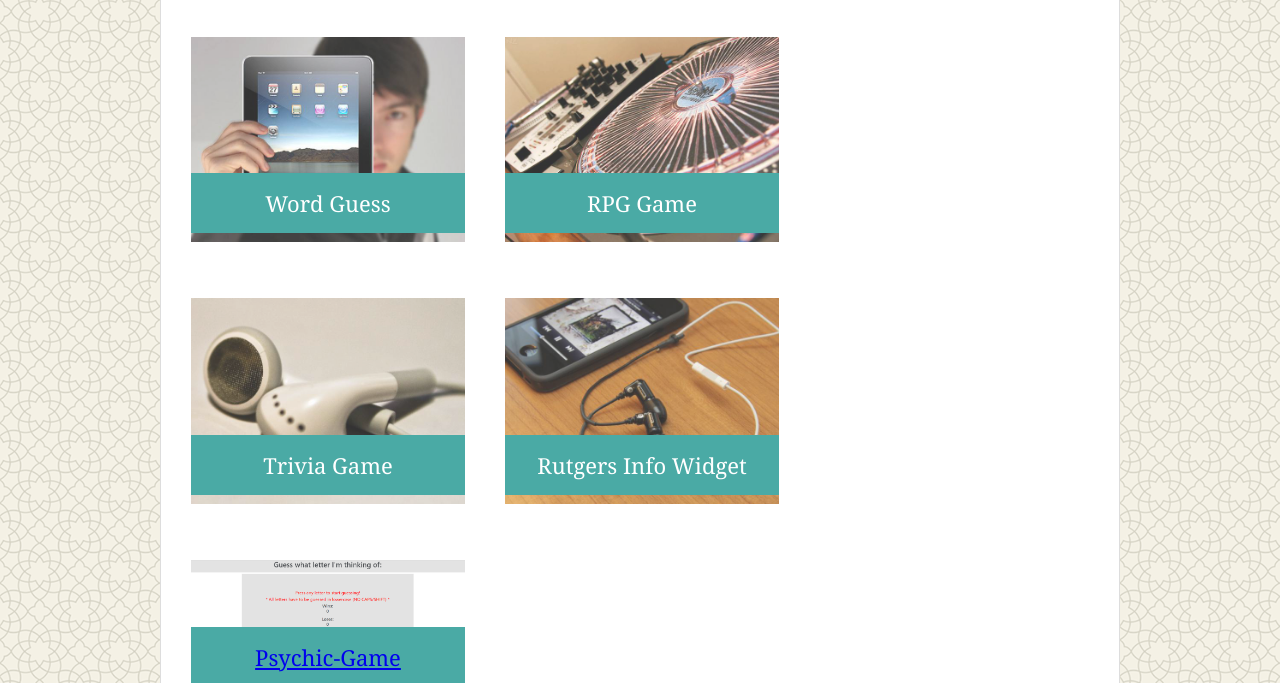
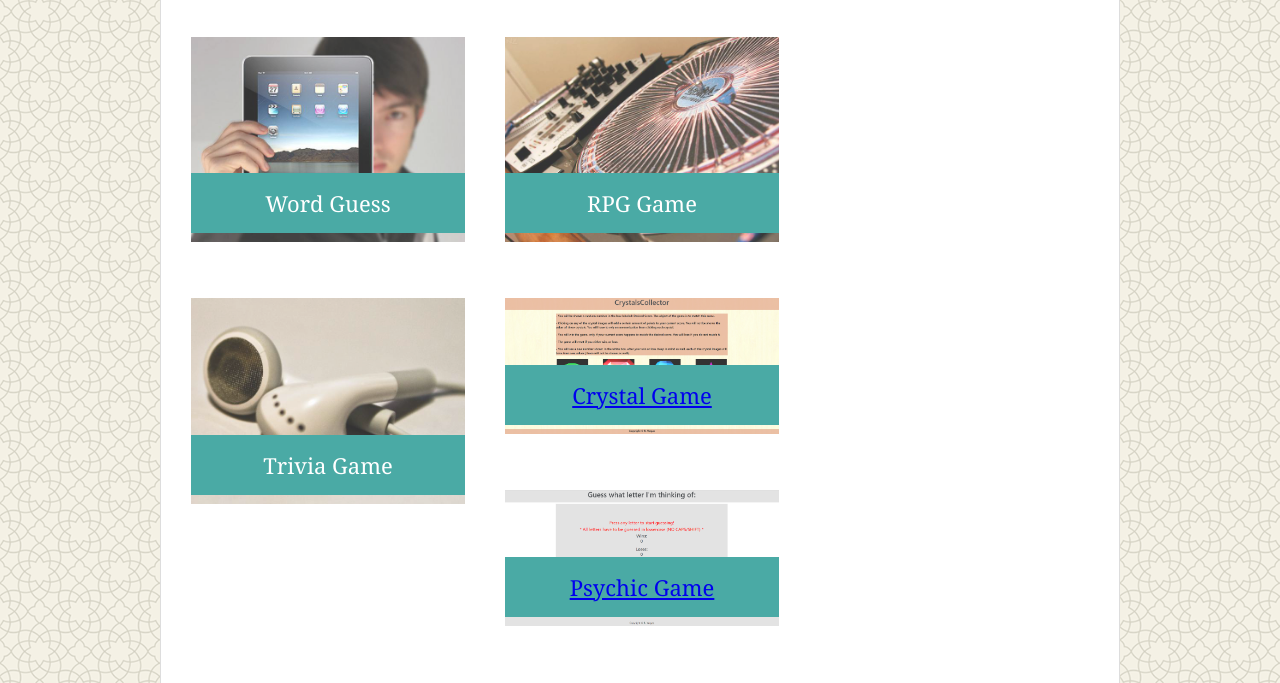
Before and after one commit to RichardVargas1/Basic-Portfolio, a plain HTML site: page portfolio.html in a window 1280 px wide. Shown: the part 269-952 px from the top of the page. Drawn offline with Linux system fonts and the light colour scheme.

Commit message:
Crystal Game Addition.

```diff
--- a/portfolio.html
+++ b/portfolio.html
@@ -38,14 +38,14 @@
                     <h3>Trivia Game</h3>
                 </div>
                 <div class="work">
-                    <img src="[assets]/images/technics-q-c-640-480-7.jpg" alt="Rutgers Info Widget">
+                    <img src="[assets]/images/Unit-4-Game-Screenshot.png" alt="Crystal Game">
 
-                    <h3>Rutgers Info Widget</h3>
+                    <h3><a href="https://richardvargas1.github.io/Unit-4-Game/">Crystal Game</a></h3>
                 </div>
                 <div class="work">
-                    <img src="[assets]/images/Psychic-Game-Screenshot.png" alt="Psychic-Game">
+                    <img src="[assets]/images/Psychic-Game-Screenshot.png" alt="Psychic Game">
 
-                    <h3><a href="https://richardvargas1.github.io/Psychic-Game/">Psychic-Game</a></h3>
+                    <h3><a href="https://richardvargas1.github.io/Psychic-Game/">Psychic Game</a></h3>
                 </div>
 
             </section>
```
Also changed, not shown: [assets]/images/Unit-4-Game-Screenshot.png (added), [assets]/images/technics-q-c-640-480-7.jpg (deleted), [assets]/images/technics-q-c-640-480-9.jpg (deleted).
